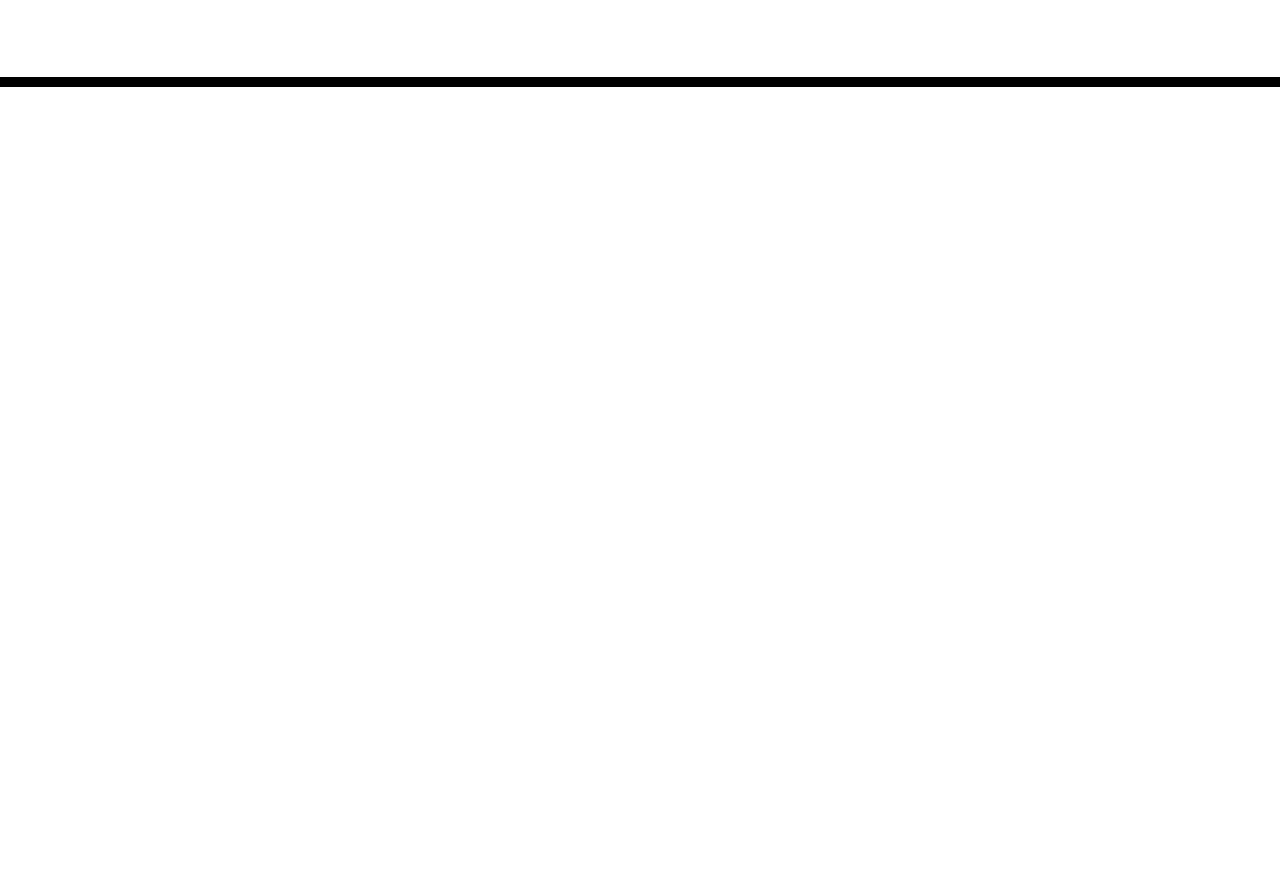
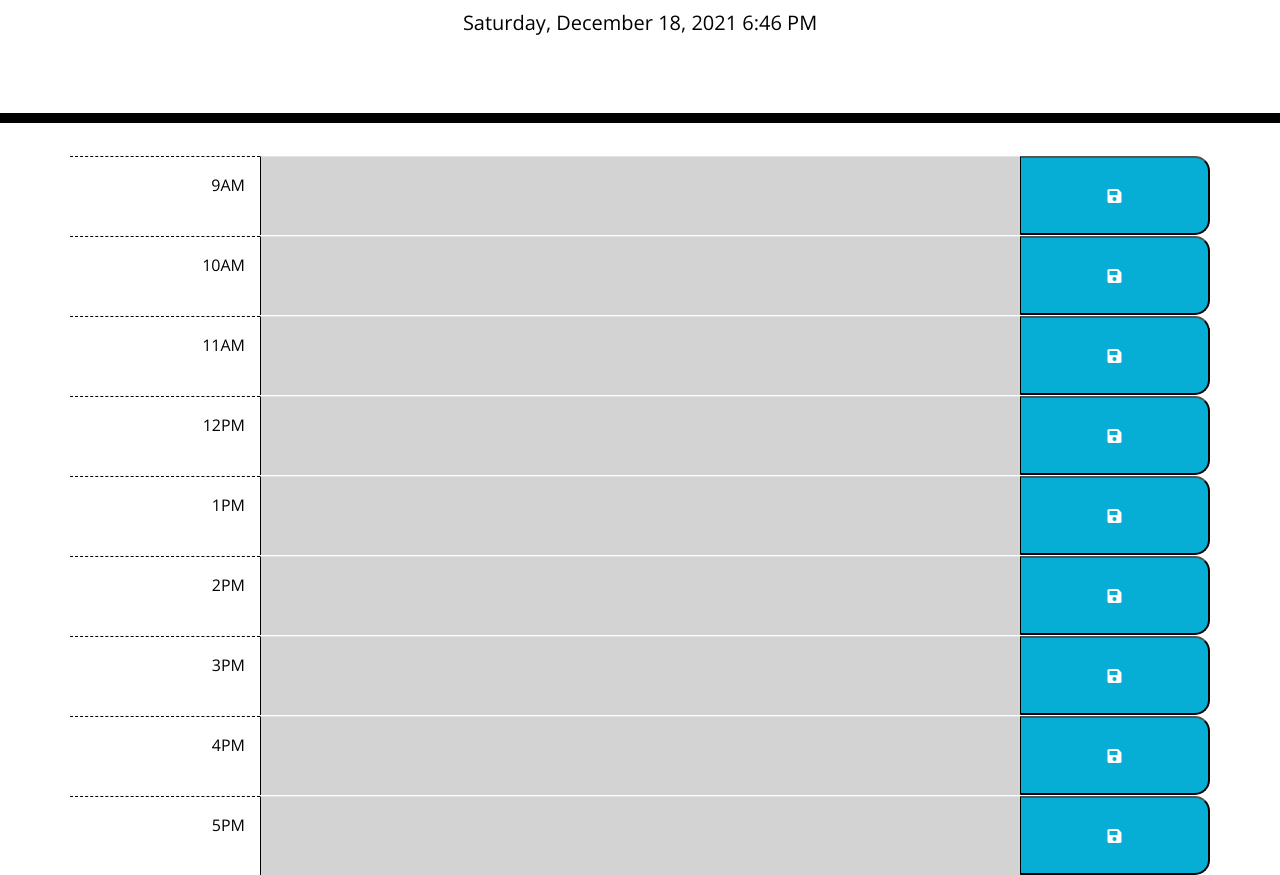
Before and after one commit to Ericcrain77/work-day-scheduler, a website: page Develop/index.html in a window 1280 px wide. Shown: the part 181-1056 px from the top of the page. Before the commit the page ends 800 px from the top, so only its background shows below. Drawn offline with nearby package versions, Linux system fonts and the light colour scheme.

Commit message:
finishing project

```diff
--- a/Develop/index.html
+++ b/Develop/index.html
@@ -29,10 +29,55 @@
       <p id="currentDay" class="lead"></p>
     </header>
     <div class="container">
-      <!-- Timeblocks go here -->
+        <div class="row time-block" id="9AM">
+            <span class="col-md-2 hour text-right">9AM</span>
+            <textarea class="col-md-8 border-top description" id="h-9" data-hour="9"></textarea>
+            <button class="col-md-2 saveBtn"><i class="fas fa-save"></i></button>
+        </div>
+        <div class="row time-block" id="10AM">
+            <span class="col-md-2 hour text-right ">10AM</span>
+            <textarea class="col-md-8 border-top description" id="h-10" data-hour="10"></textarea>
+            <button class="col-md-2 saveBtn"><i class="fas fa-save"></i></button>
+        </div>
+        <div class="row time-block" id="11AM">
+            <span class="col-md-2 hour text-right">11AM</span>
+            <textarea class="col-md-8 border-top description" id="h-11" data-hour="11"></textarea>
+            <button class="col-md-2 saveBtn"><i class="fas fa-save"></i></button>
+        </div>
+        <div class="row time-block" id="12PM">
+            <span class="col-md-2 hour text-right">12PM</span>
+            <textarea class="col-md-8 border-top description" id="h-12" data-hour="12"></textarea>
+            <button class="col-md-2 saveBtn"><i class="fas fa-save"></i></button>
+        </div>
+        <div class="row time-block" id="1PM">
+            <span class="col-md-2 hour text-right">1PM</span>
+            <textarea class="col-md-8 border-top description" id="h-1" data-hour="13"></textarea>
+            <button class="col-md-2 saveBtn"><i class="fas fa-save"></i></button>
+        </div>
+        <div class="row time-block" id="2PM">
+            <span class="col-md-2 hour text-right">2PM</span>
+            <textarea class="col-md-8 border-top description" id="h-2" data-hour="14"></textarea>
+            <button class="col-md-2 saveBtn"><i class="fas fa-save"></i></button>
+        </div>
+        <div class="row time-block" id="3PM">
+            <span class="col-md-2 hour text-right">3PM</span>
+            <textarea class="col-md-8 border-top description" id="h-3" data-hour="15"></textarea>
+            <button class="col-md-2 saveBtn"><i class="fas fa-save"></i></button>
+        </div>
+        <div class="row time-block" id="4PM">
+            <span class="col-md-2 hour text-right">4PM</span>
+            <textarea class="col-md-8 border-top description" id="h-4" data-hour="16"></textarea>
+            <button class="col-md-2 saveBtn"><i class="fas fa-save"></i></button>
+        </div>
+        <div class="row time-block" id="5PM">
+            <span class="col-md-2 hour text-right">5PM</span>
+            <textarea class="col-md-8 border-top description" id="h-5" data-hour="17"></textarea>
+            <button class="col-md-2 saveBtn"><i class="fas fa-save"></i></button>
+        </div>
     </div>
 
     <script src="https://code.jquery.com/jquery-3.4.1.min.js"></script>
     <script src="https://cdnjs.cloudflare.com/ajax/libs/moment.js/2.24.0/moment.min.js"></script>
+    <script src="script.js"></script>
   </body>
 </html>
--- /dev/null
+++ b/Develop/script.js
@@ -0,0 +1,68 @@
+//setting variables
+var hour9 = $('#h-9');
+var hour10 = $('#h-10');
+var hour11 = $('#h-11');
+var hour12 = $('#h-12');
+var hour13 = $('#h-1');
+var hour14 = $('#h-2');
+var hour15 = $('#h-3');
+var hour16 = $('#h-4');
+var hour17 = $('#h-5');
+var save = $('.saveBtn');
+
+// setting array
+const timeArray = [
+    hour9,
+    hour10,
+    hour11,
+    hour12,
+    hour13,
+    hour14,
+    hour15,
+    hour16,
+    hour17
+];
+
+// sets day, time, and adds classes to hour elements to signify past, present, and future
+function updateDateAndTime() {
+    $('#currentDay').text(moment().format("LLLL"));
+
+    let now = moment().hour();
+    for (let i = 0; i < timeArray.length; i++) {
+
+        timeArray[i].removeClass("past");
+        timeArray[i].removeClass("present");
+        timeArray[i].removeClass("future");
+
+        if (now > timeArray[i].data("hour")) {
+            timeArray[i].addClass("past");
+        } else if (now === timeArray[i].data("hour")) {
+            timeArray[i].addClass("present");
+        } else {
+            timeArray[i].addClass("future");
+        }
+    }
+};
+
+// saves to local storage
+$(".saveBtn").on("click", function(){
+    var userEvent = $(this).siblings(".description").val().trim();
+    var time = $(this).parent().attr("id");
+
+    localStorage.setItem(time, userEvent);
+})
+
+// shows local storage
+$("#9AM .description").val(localStorage.getItem("9AM"));
+$("#10AM .description").val(localStorage.getItem("10AM"));
+$("#11AM .description").val(localStorage.getItem("11AM"));
+$("#12PM .description").val(localStorage.getItem("12PM"));
+$("#1PM .description").val(localStorage.getItem("1PM"));
+$("#2PM .description").val(localStorage.getItem("2PM"));
+$("#3PM .description").val(localStorage.getItem("3PM"));
+$("#4PM .description").val(localStorage.getItem("4PM"));
+$("#5PM .description").val(localStorage.getItem("5PM"));
+
+// applying functions
+updateDateAndTime();
+setInterval(updateDateAndTime, 1000);
--- a/Develop/style.css
+++ b/Develop/style.css
@@ -25,6 +25,10 @@ body {
   white-space: pre-wrap;
 }
 
+body div span {
+  padding: 20px;
+}
+
 .time-block{
   text-align: center;
   border-radius: 15px;
@@ -33,7 +37,7 @@ body {
 .row {
   white-space: pre-wrap;
   height: 80px;
-    border-top: 1px solid white;;
+  border-top: 1px solid white;
 }
 
 .hour {
```
Lines whose indentation alone changed are shown as unchanged.
